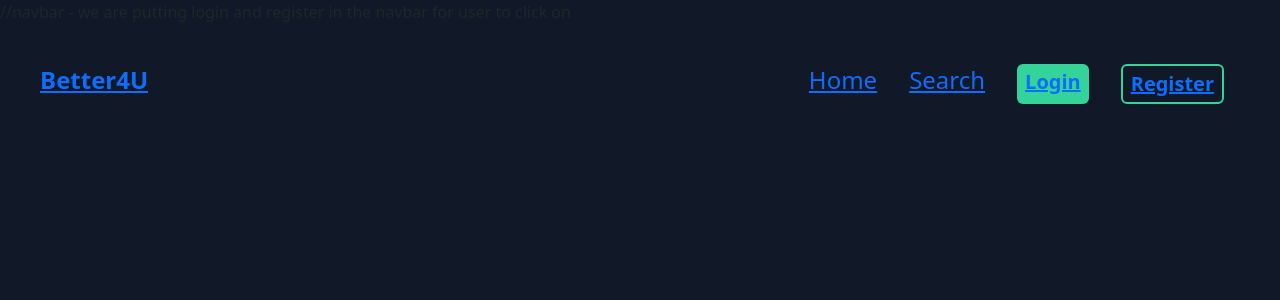
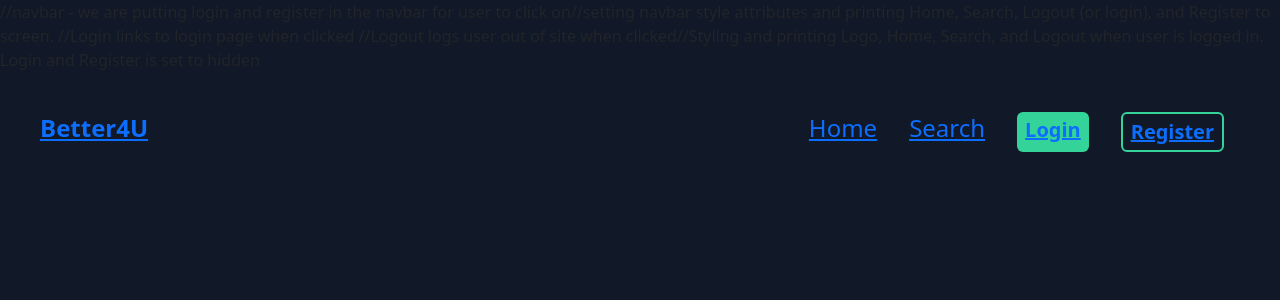
Before and after one commit to scarpio02/swe4society, a React (Create React App) app in the folder client/: page / in a window 1280 px wide. Shown: the top 300 px of the page. Built offline with nearby package versions, Linux system fonts and the light colour scheme; no server answers.

Commit message:
comments on navbar

```diff
--- a/client/src/components/navbar.jsx
+++ b/client/src/components/navbar.jsx
@@ -11,6 +11,7 @@ function Navbar() {
     const [isLoggedIn, setIsLoggedIn] = useState(false);
 
     async function logout(e) {
+        //logout function - when user logs out, login button will appear
         localStorage.removeItem("token")
         await history.push("/login")
     }
@@ -31,6 +32,9 @@ function Navbar() {
 
     return (
         <>
+        //setting navbar style attributes and printing Home, Search, Logout (or login), and Register to screen.
+        //Login links to login page when clicked
+        //Logout logs user out of site when clicked
             <section className={`text-white flex flex-col w-screen justify-center items-center sm:hidden fixed transition-all duration-500 -my- z-30 h-screen bg-gray-900`}>
                 <div className="mx-3 text-3xl hover:text-green-300"><Link to="/">Home</Link></div>
                 <div className="mx-3 text-3xl hover:text-green-300"><Link to="/get">Search</Link></div>
@@ -44,6 +48,7 @@ function Navbar() {
                     </div>
                 }
             </section>
+            //Styling and printing Logo, Home, Search, and Logout when user is logged in. Login and Register is set to hidden
             <div className="flex flex-row p-10 justify-end text-2xl text-white">
                 <a href="/" className="mr-auto font-extrabold text-2xl z-50">Better4U</a>
                 <div className="hidden sm:flex mx-3 hover:text-green-300"><Link to="/">Home</Link></div>
@@ -61,22 +66,5 @@ function Navbar() {
         </>
     )
 }
-//     return (
-//         <div>
-//             <Link to="/">Home</Link>
-//             {username
-//                 ? <div>
-//                     <Link to={"/u/" + username}>Profile</Link>
-//                     <div onClick={logout}>Logout</div>
-//                  </div>
-//                 : <div>
-//                     <Link to="/login">Login</Link>
-//                     <Link to="/register">Register</Link>
-//                 </div>
-
-//             }
-//         </div>
-//     )
-// }
 
 export default Navbar;
```
